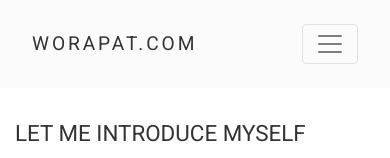
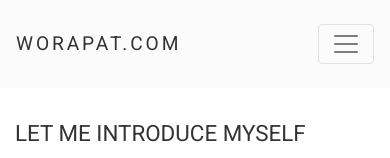
Before and after one commit to thanabuts/w-template, a website: page public/index.html in a window 390 px wide. Shown: the top 158 px of the page. Drawn offline with nearby package versions, Linux system fonts and the light colour scheme.

Commit message:
Fix nav padding

```diff
--- a/sources/scss/style.scss
+++ b/sources/scss/style.scss
@@ -523,6 +523,10 @@ footer#copyright {
       padding: 0 !important;
     }
 
+    nav.navbar{
+      padding: .5em 0;
+    }
+
     ul.navbar-nav {
       padding: 0.8em 0 !important;
 
```
Also changed, not shown: public/assets/css/style.css.
